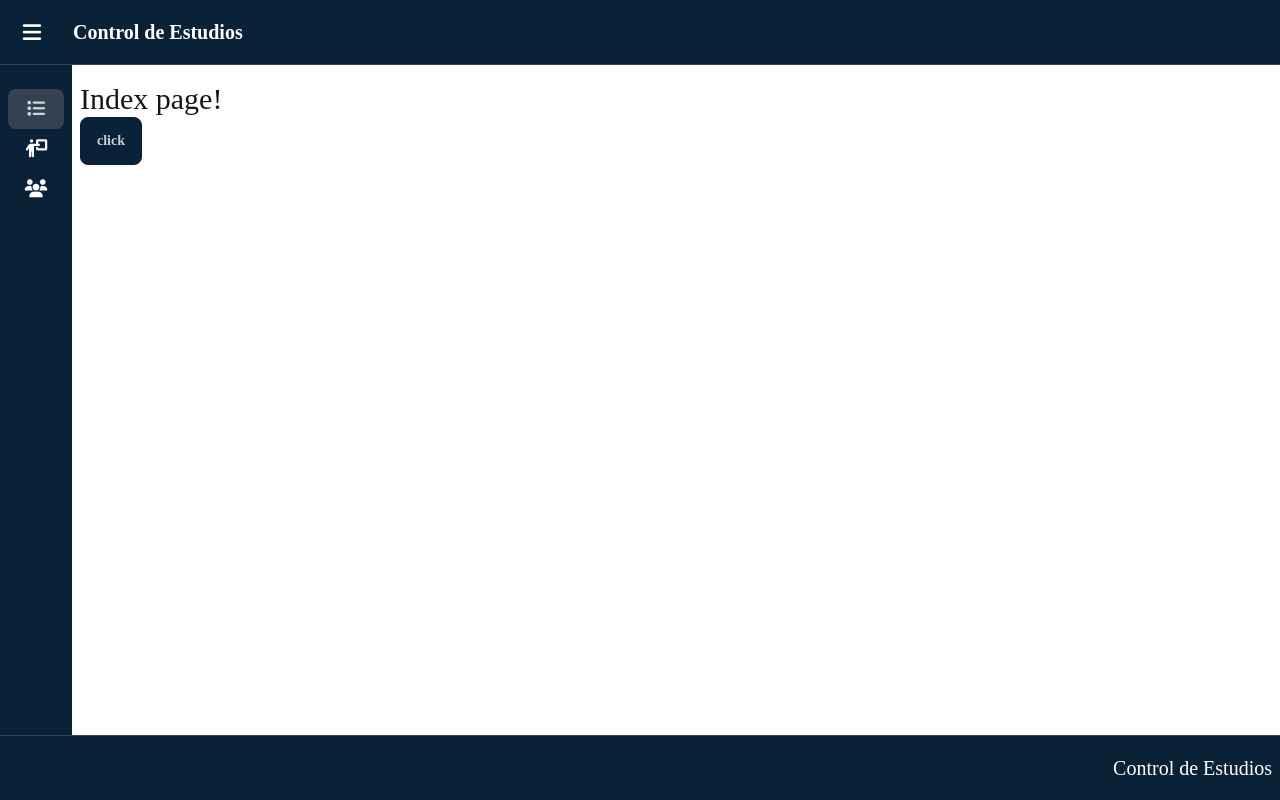
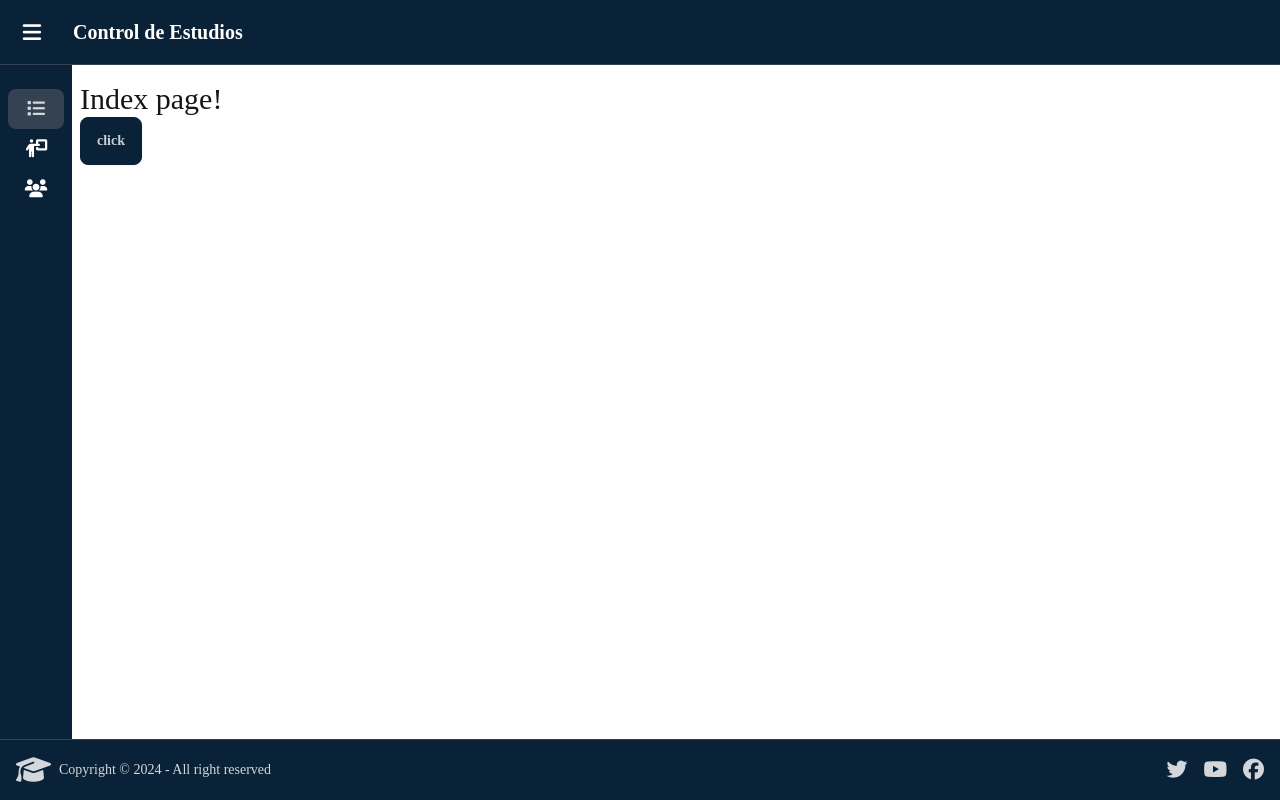
Before and after one commit to RayTarazona/Codigo-fuente-, a Nuxt app: page / in a window 1280 px wide. Built offline with nearby package versions, Linux system fonts and the light colour scheme.

Commit message:
feat: Ajustar footer

```diff
--- a/components/AppFooter.vue
+++ b/components/AppFooter.vue
@@ -3,16 +3,26 @@
 </script>
 
 <template>
-    <footer class="bg-primary border-t border-neutral">
-      <nav class="navbar mx-auto container text-base-100">
-        <div class="flex-1"></div>
-        <div class="flex-none">
-          <a class="text-xl">Control de Estudios</a>
-        </div>
-      </nav>
-    </footer>
+  <footer class="footer items-center p-4 bg-primary text-neutral-content border-t border-neutral">
+    <aside class="items-center grid-flow-col">
+      <i class="fas fa-hashtag fa-2x fa-graduation-cap"></i>
+      <p>Copyright © 2024 - All right reserved</p>
+    </aside>
+    <nav class="grid-flow-col gap-4 md:place-self-center md:justify-self-end">
+      <a>
+        <i class="fab fa-twitter fa-xl"></i>
+      </a>
+      <a>
+        <i class="fab fa-youtube fa-xl"></i>
+      </a>
+      <a>
+        <i class="fab fa-facebook fa-xl"></i>
+      </a>
+    </nav>
+  </footer>
 </template>
 
 <style scoped>
 /* code... */
+
 </style>
```
